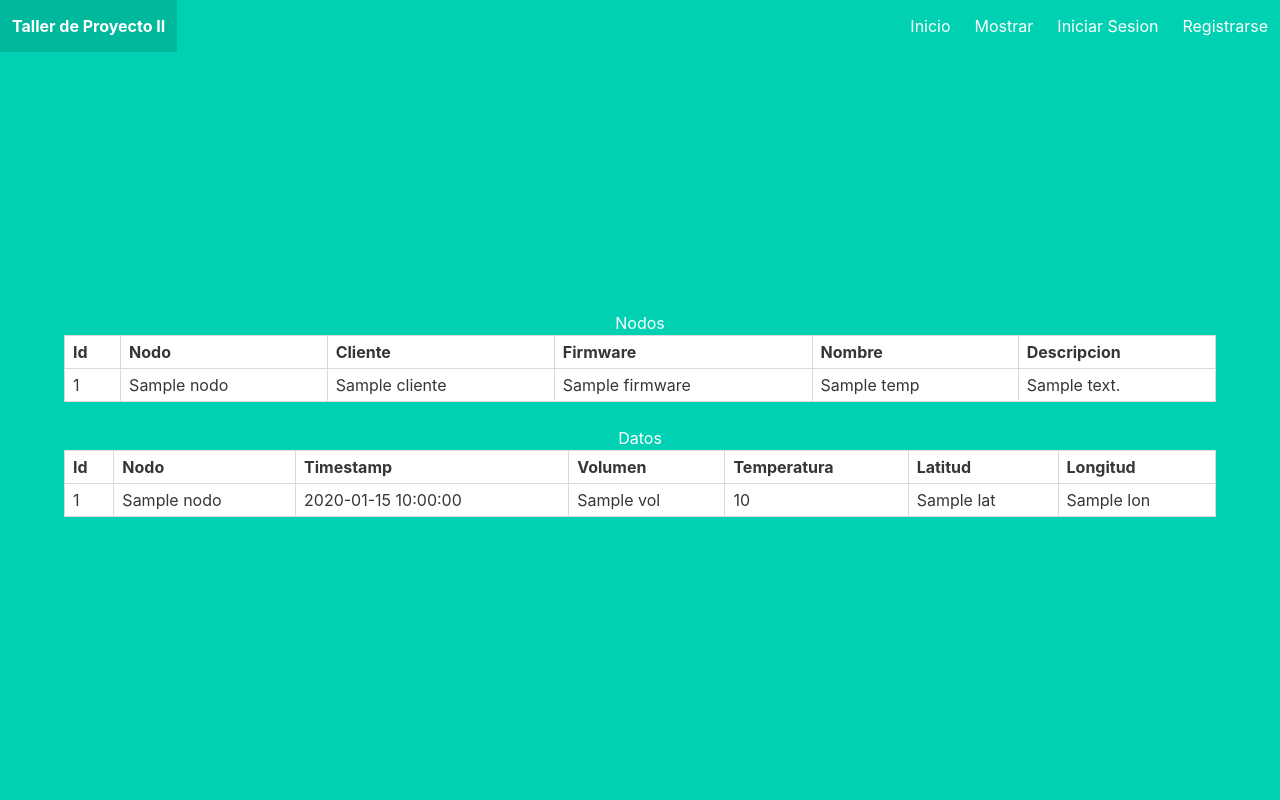
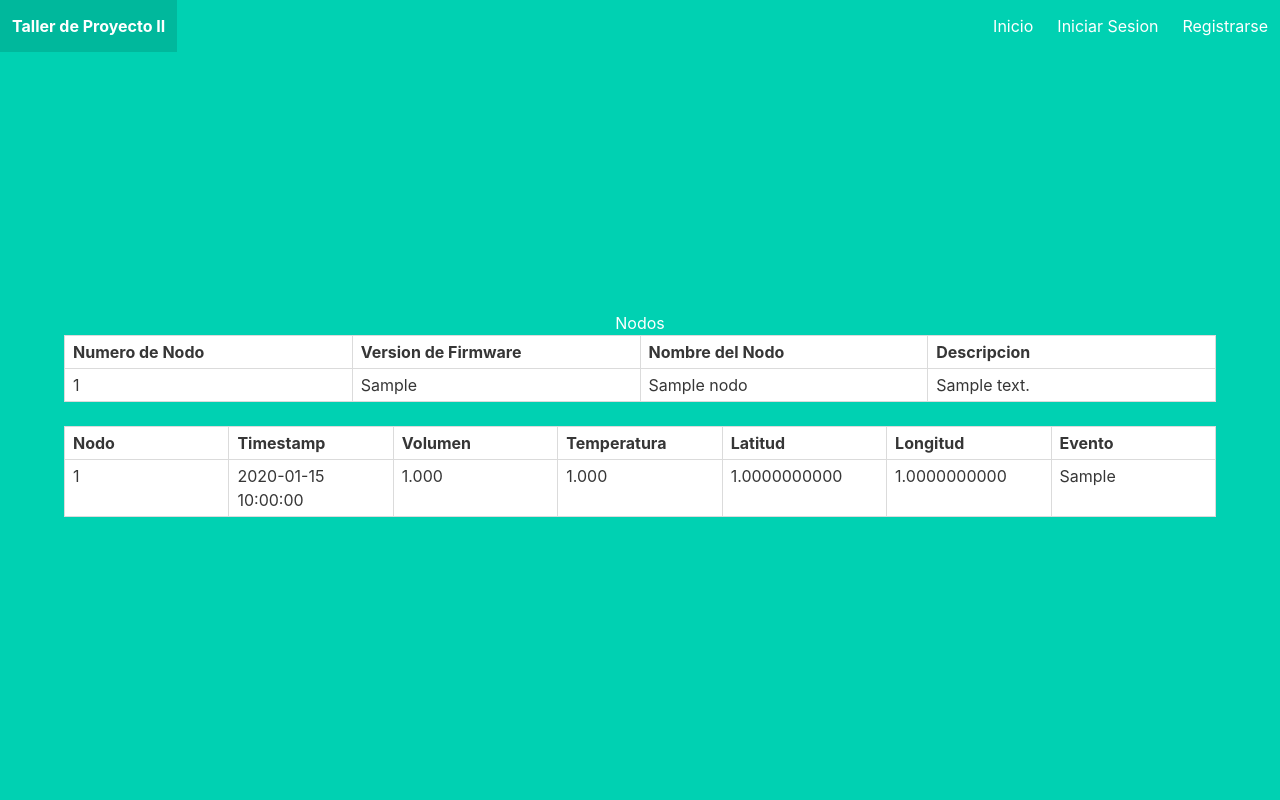
Before and after one commit to julespi/TdPII-webserver, a Flask app: template app/templates/show_all.html in a window 1280 px wide. Run offline with Flask 2, Linux system fonts and the light colour scheme; tables that the repository leaves empty hold one stand-in row (values such as "Sample post"); the template is opened without the code that fills it: values that come from a table or form of the project are taken from there, most other values are stand-ins (such as "Sample title", 1, 10 or a date in 2020).

Commit message:
cambios en /perfil /mostrar y agregado un poco mas de responsive

```diff
--- a/app/main_viejo.py
+++ /dev/null
@@ -1,71 +0,0 @@
-from flask import Flask, request, render_template
-from flask_sqlalchemy import SQLAlchemy
-from .models import Datos
-
-app = Flask(__name__)
-app.config['SQLALCHEMY_DATABASE_URI'] = 'mysql://usuario:asdasd@localhost/g20_tdp2'
-app.config['SQLALCHEMY_TRACK_MODIFICATIONS'] = False
-db = SQLAlchemy(app)
-
-
-
-@app.route('/')
-@app.route('/index')
-def index():
-    return render_template("index.html")
-
-@app.route("/mostrar")
-def mostrar():
-    return render_template('show_all.html', tabla=Datos.query.all(),nodos=Nodo.query.all() )
-
-@app.route('/poster', methods=["GET"])
-def poster():
-    #nodo=4&timestamp=%222019-10-09%2018:59:00%22&temp=20.00&vol=0.00&lat=34.91&long=57.96&evento=0
-    nodo = request.args.get("nodo")
-    time = request.args.get("timestamp")
-    vol = request.args.get("vol")
-    temp = request.args.get("temp")
-    lat = request.args.get("lat")
-    lon = request.args.get("long")
-    evento = request.args.get("evento")
-    algo = Datos(nodo, time, vol, temp, lat, lon, evento)
-    db.session.add(algo)
-    db.session.commit()
-    return "listo"
-
-@app.route('/postjson', methods = ['POST'])
-def postJsonHandler():
-    content = request.get_json()
-    print (content)
-    return 'JSON posted'
-
-@app.route('/version', methods=["GET"])
-def version():
-    #nodo=4&timestamp=%222019-10-09%2018:59:00%22&temp=20.00&vol=0.00&lat=34.91&long=57.96&evento=0
-    nodo_local = request.args.get("nodo")
-    firm = request.args.get("firmware")
-    time = request.args.get("timestamp")
-    # nodo_act = db.session.query(Nodo).filter(Nodo.id == nodo)
-    # nodo_act.firmware = firm
-    # nodo_act.timestamp_fm = time
-    # db.session.commit()
-    nodo_act = db.session.query(Nodo).filter_by(nodo=nodo_local).first()
-    print(nodo_act.firmware)
-    print(nodo_act.nodo)
-    print(nodo_act.timestamp_fm)
-    nodo_act.firmware = firm
-    nodo_act.timestamp_fm = time
-    #db.session.add(nodo_act)
-    print(nodo_act.firmware)
-    print(nodo_act.nodo)
-    print(nodo_act.timestamp_fm)
-    db.session.commit()
-    return "holamanola"
-
-if __name__=="__main__":
-    app.run(debug="True")
-#     import logging
-#     app.logger.INFO('asd')
-#     logging.basicConfig(filename='errossr.log',level=logging.INFO)
-
-    #app.run(host= '192.168.1.105',port=80,debug="True")
--- a/app/static/estilo.css
+++ b/app/static/estilo.css
@@ -1,36 +1,49 @@
-table.mostrarTodo {
-    font-family: "Times New Roman", Times, serif;
-    border: 1px solid #FFFFFF;
-    width: 75%;
-    height: 100px;
-    text-align: center;
-    border-collapse: collapse;
-  }
-  table.mostrarTodo td, table.mostrarTodo th {
-    border: 1px solid #FFFFFF;
-    padding: 3px 2px;
-  }
-  table.mostrarTodo tbody td {
-    font-size: 13px;
-  }
-  table.mostrarTodo tr:nth-child(even) {
-    background: #ECF5F4;
-  }
-  table.mostrarTodo thead {
-    background: #0B6FA4;
-    border-bottom: 5px solid #FFFFFF;
-  }
-  table.mostrarTodo thead th {
-    font-size: 17px;
-    font-weight: normal;
-    color: #FFFFFF;
-    text-align: center;
-    border-left: 2px solid #FFFFFF;
-  }
-  table.mostrarTodo thead th:first-child {
-    border-left: none;
+table {
+  border-collapse: collapse;
+  width: 100%;
+  table-layout: fixed;
+}
+
+table th,
+table td {
+  text-align: center;
+}
+
+
+@media screen and (max-width: 500px) {
+
+  table thead {
+    height: 1px;
+    margin: -1px;
+    overflow: hidden;
+    padding: 0;
+    position: absolute;
+    width: 1px;
   }
 
-  table.mostrarTodo tfoot td {
-    font-size: 14px;
+  table tr {
+    display: block;
+    margin-bottom: .625em;
   }
+
+  table td {
+    border-bottom: 1px solid #ddd;
+    display: block;
+    font-size: .8em;
+    text-align: right;
+  }
+
+  table td::before {
+    /*
+    * aria-label has no advantage, it won't be read inside a table
+    content: attr(aria-label);
+    */
+    content: attr(data-label);
+    float: left;
+    font-weight: bold;
+  }
+
+  table td:last-child {
+    border-bottom: 0;
+  }
+}
--- a/app/templates/base.html
+++ b/app/templates/base.html
@@ -1,4 +1,3 @@
-
 <!DOCTYPE html>
 <html>
 
@@ -6,8 +5,10 @@
     <meta charset="utf-8">
     <meta http-equiv="X-UA-Compatible" content="IE=edge">
     <meta name="viewport" content="width=device-width, initial-scale=1">
-    <title>Flask Auth Example</title>
+    <title>Taller de Proyecto II</title>
     <link rel="stylesheet" href="https://cdnjs.cloudflare.com/ajax/libs/bulma/0.7.2/css/bulma.min.css" />
+    {% block head %}
+    {% endblock %}
 </head>
 
 <body>
@@ -32,11 +33,13 @@
                         <a href="{{ url_for('main.index') }}" class="navbar-item">
                             Inicio
                         </a>
-                            <a href="{{ url_for('main.mostrar') }}" class="navbar-item">
+                        {% if current_user.is_authenticated %}
+                        <a href="{{ url_for('auth.mostrar') }}" class="navbar-item">
                             Mostrar
                         </a>
+                        {% endif %}
                         {% if current_user.is_authenticated %}
-                            <a href="{{ url_for('main.profile') }}" class="navbar-item">
+                        <a href="{{ url_for('auth.profile') }}" class="navbar-item">
                             Perfil
                         </a>
                         {% endif %}
@@ -58,10 +61,10 @@
                 <!-- </div> -->
             </nav>
             <script type="text/javascript">
-                (function() {
+                (function () {
                     var burger = document.querySelector('.burger');
-                  var nav = document.querySelector('#'+burger.dataset.target);
-                  burger.addEventListener('click', function(){
+                    var nav = document.querySelector('#' + burger.dataset.target);
+                    burger.addEventListener('click', function () {
                         burger.classList.toggle('is-active');
                         nav.classList.toggle('is-active');
                     });
--- a/app/templates/show_all.html
+++ b/app/templates/show_all.html
@@ -1,28 +1,30 @@
 {% extends "base.html" %}
 
+{% block head %}
+<link rel="stylesheet" href="../static/estilo.css" />
+{% endblock %}
+
 {% block content %}
-   <head></head>
+
+
+
 <body>
 
    <h2>Nodos</h2>
    <table class="table is-bordered is-striped is-narrow is-hoverable is-fullwidth" id=t_nodos>
       <thead>
          <tr>
-               <th onclick="sortTable(0,'t_nodos')">Id    </th>
-               <th onclick="sortTable(1,'t_nodos')">Nodo    </th>
-               <th onclick="sortTable(2,'t_nodos')">Cliente    </th>
-               <th onclick="sortTable(3,'t_nodos')">Firmware    </th>
-               <th onclick="sortTable(4,'t_nodos')">Nombre    </th>
-               <th onclick="sortTable(5,'t_nodos')">Descripcion    </th>
+            <th onclick="sortTable(0,'t_nodos')">Numero de Nodo </th>
+            <th onclick="sortTable(1,'t_nodos')">Version de Firmware </th>
+            <th onclick="sortTable(2,'t_nodos')">Nombre del Nodo </th>
+            <th onclick="sortTable(3,'t_nodos')">Descripcion </th>
          </tr>
       </thead>
 
       <tbody>
          {% for temp in nodos %}
          <tr>
-                  <td>{{ temp.id }}</td>
             <td>{{ temp.nodo }}</td>
-                  <td>{{ temp.cliente}}</td>
             <td>{{ temp.firmware}}</td>
             <td>{{ temp.nombre}}</td>
             <td>{{ temp.descripcion}}</td>
@@ -30,37 +32,81 @@
          {% endfor %}
       </tbody>
    </table>
-      <h2>Datos</h2>
-      <table class="table is-bordered is-striped is-narrow is-hoverable is-fullwidth" id=t_datos>
+   <!-- <h2>Datos</h2>
+
+   <section class="hero is-primary">
+      <div class="hero-body">
+         <div class="container">
+            <p class="title">Datos </p>
+            <p class="subtitle">Responsive table demo.</p>
+         </div>
+      </div>
+   </section>
+
+   <div class="box">
+      <div class="table-container">
+         <table class="table is-responsive is-bordered is-striped is-narrow is-hoverable is-fullwidth table-container" id="t_datos">
             <thead>
                <tr>
-               <th onclick="sortTable(0,'t_datos')">Id    </th>
-               <th onclick="sortTable(1,'t_datos')">Nodo    </th>
-               <th onclick="sortTable(2,'t_datos')">Timestamp    </th>
-               <th onclick="sortTable(3,'t_datos')">Volumen    </th>
-               <th onclick="sortTable(4,'t_datos')">Temperatura    </th>
-               <th onclick="sortTable(5,'t_datos')">Latitud    </th>
-               <th onclick="sortTable(6,'t_datos')">Longitud    </th>
+                  <th onclick="sortTable(0,'t_datos')">Nodo </th>
+                  <th onclick="sortTable(1,'t_datos')">Timestamp </th>
+                  <th onclick="sortTable(2,'t_datos')">Volumen </th>
+                  <th onclick="sortTable(3,'t_datos')">Temperatura </th>
+                  <th onclick="sortTable(4,'t_datos')">Latitud </th>
+                  <th onclick="sortTable(5,'t_datos')">Longitud </th>
+                  <th onclick="sortTable(6,'t_datos')">Evento </th>
+               </tr>
+            </thead>
+            <tbody>
+               {% for dato in tabla %}
+               <tr>
+                  <td>{{ dato.nodo }}</td>
+                  <td>{{ dato.time}}</td>
+                  <td>{{ dato.vol}}</td>
+                  <td>{{ dato.temp}}</td>
+                  <td>{{ dato.lat}}</td>
+                  <td>{{ dato.lon}}</td>
+                  <td>{{ dato.eve}}</td>
+               </tr>
+               {% endfor %}
+            </tbody>
+         </table>
+      </div>
+   </div> -->
+
+
+
+
+   <table class="table is-bordered is-striped is-narrow is-hoverable" id=t_datos>
+      <thead>
+         <tr>
+            <th onclick="sortTable(0,'t_datos')" scope="col">Nodo </th>
+            <th onclick="sortTable(1,'t_datos')" scope="col">Timestamp </th>
+            <th onclick="sortTable(2,'t_datos')" scope="col">Volumen </th>
+            <th onclick="sortTable(3,'t_datos')" scope="col">Temperatura </th>
+            <th onclick="sortTable(4,'t_datos')" scope="col">Latitud </th>
+            <th onclick="sortTable(5,'t_datos')" scope="col">Longitud </th>
+            <th onclick="sortTable(6,'t_datos')" scope="col">Evento </th>
          </tr>
       </thead>
 
       <tbody>
          {% for dato in tabla %}
          <tr>
-                  <td>{{ dato.id }}</td>
-                  <td>{{ dato.nodo }}</td>
-                  <td>{{ dato.time}}</td>
-                  <td>{{ dato.vol}}</td>
-                  <td>{{ dato.temp}}</td>
-                  <td>{{ dato.lat}}</td>
-                  <td>{{ dato.lon}}</td>
+            <td data-label="Nodo">{{ dato.nodo }}</td>
+            <td data-label="Timestamp">{{ dato.time}}</td>
+            <td data-label="Volumen">{{ dato.vol}}</td>
+            <td data-label="Temperatura">{{ dato.temp}}</td>
+            <td data-label="Latitud">{{ dato.lat}}</td>
+            <td data-label="Longitud">{{ dato.lon}}</td>
+            <td data-label="Evento">{{ dato.eve}}</td>
          </tr>
          {% endfor %}
       </tbody>
    </table>
 </body>
 <script>
-      function sortTable(n,id_tabla) {
+   function sortTable(n, id_tabla) {
       var table, rows, switching, i, x, y, shouldSwitch, dir, switchcount = 0;
       table = document.getElementById(id_tabla);
       switching = true;
@@ -103,7 +149,7 @@
             rows[i].parentNode.insertBefore(rows[i + 1], rows[i]);
             switching = true;
             // Each time a switch is done, increase this count by 1:
-            switchcount ++;
+            switchcount++;
          } else {
             /* If no switching has been done AND the direction is "asc",
             set the direction to "desc" and run the while loop again. */
--- a/app/templates/signup.html
+++ b/app/templates/signup.html
@@ -2,12 +2,12 @@
 
 {% block content %}
 <div class="column is-4 is-offset-4">
-    <h3 class="title">Sign Up</h3>
+    <h3 class="title">Registrarse</h3>
     <div class="box">
         {% with messages = get_flashed_messages() %}
         {% if messages %}
             <div class="notification is-danger">
-                {{ messages[0] }}. Go to <a href="{{ url_for('auth.login') }}">login page</a>.
+                {{ messages[0] }}. Ir a <a href="{{ url_for('auth.login') }}">pagina de inicio de sesion</a>.
             </div>
         {% endif %}
         {% endwith %}
--- a/req.txt
+++ b/req.txt
@@ -1,5 +1,6 @@
 antiorm==1.2.1
 astroid==2.3.0
+autopep8==1.4.4
 Click==7.0
 colorama==0.4.1
 Flask==1.1.1
@@ -16,6 +17,7 @@ mccabe==0.6.1
 mod-wsgi==4.6.8
 mysqlclient==1.4.4
 protobuf==3.10.0
+pycodestyle==2.5.0
 pylint==2.4.1
 pylint-flask==0.6
 pylint-plugin-utils==0.6
```
Also changed, not shown: app/__init__.py (+3 -5 lines), app/auth.py (+37 -11 lines), app/main.py (+7 -20 lines), 2 other files. Lines whose indentation alone changed are shown as unchanged.
